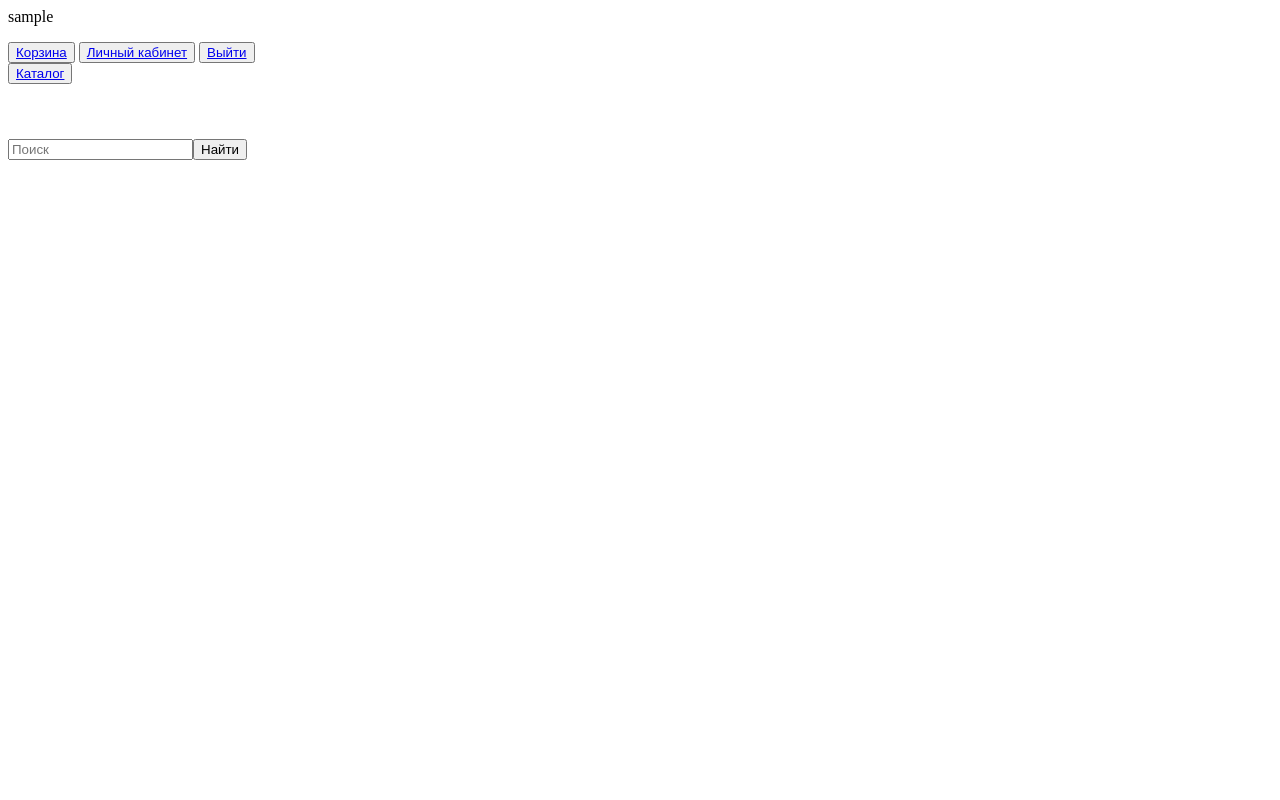
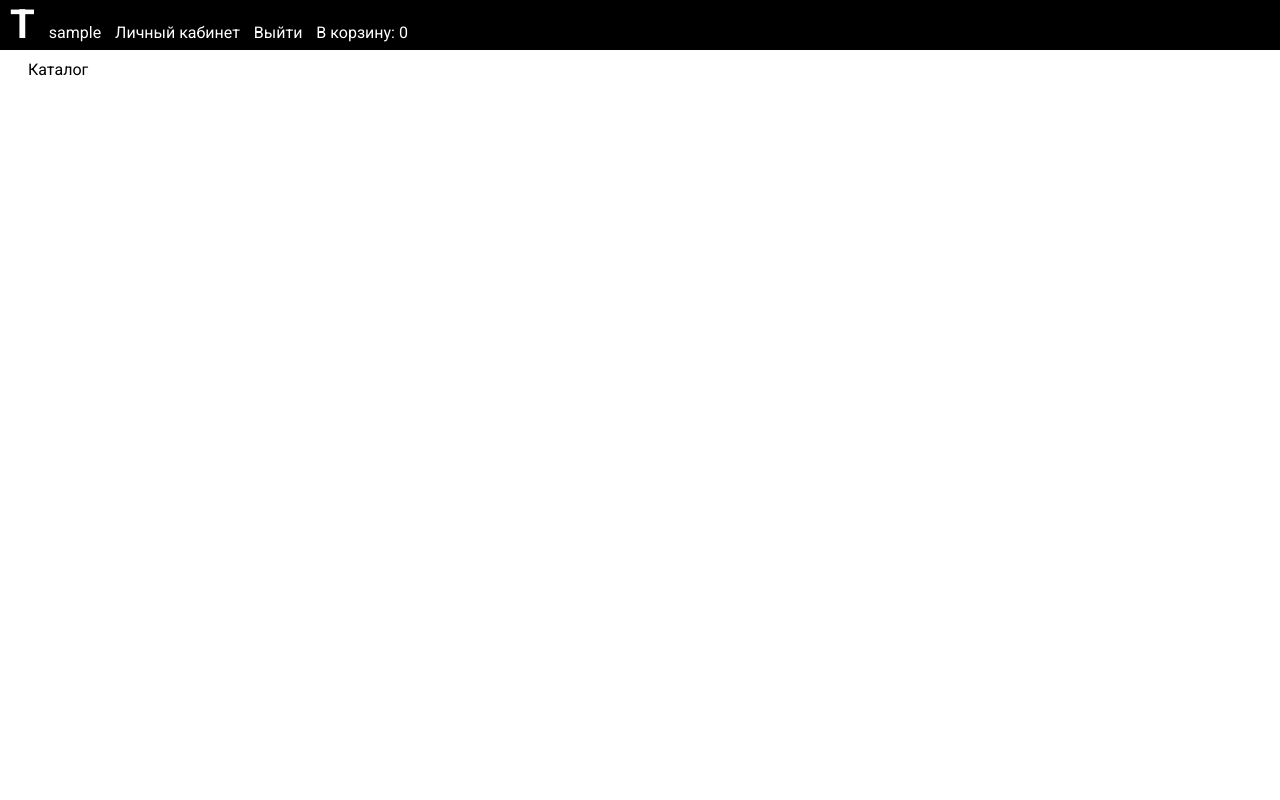
Before and after one commit to MisdGhost17/online-shop, a Django app: page / in a window 1280 px wide. Run offline with Django 5.2, Linux system fonts and the light colour scheme; the visitor is signed in with stand-in values (Sample User, id 1); data that the repository does not hold is empty.

Commit message:
begin css and html

```diff
--- a/shop/products/templates/products/base.html
+++ b/shop/products/templates/products/base.html
@@ -4,23 +4,43 @@
   <meta charset="UTF-8">
   <title>{{ title }}</title>
   <link href="{% static 'css/main.css' %}" rel="stylesheet">
+  <link rel="preconnect" href="https://fonts.googleapis.com">
+  <link rel="preconnect" href="https://fonts.gstatic.com" crossorigin>
+  <link href="https://fonts.googleapis.com/css2?family=Roboto:ital,wght@0,100..900;1,100..900&display=swap" rel="stylesheet">
 </head>
 <body>
   <header>
+    <div class="shapka">
+    <div class="header-block logo">
+      <h1><a href = "{% url 'allproducts' %}">T</a></h1>
+    </div>
     {% if user.is_authenticated %}
+    <div class="header-block username">
       <p>{{ user.username }}</p>
-      <button><a href="{% url 'cart' %}">Корзина</a></button>
-      <button><a href="{% url 'profileupdate' %}">Личный кабинет</a></button>
-      <button><a href="{% url 'logout' %}">Выйти</a></button>
+    </div>
+    <div class="header-block">
+      <a href="{% url 'profileupdate' %}">Личный кабинет</a>
+    </div>
+    <div class="header-block">
+      <a href="{% url 'logout' %}">Выйти</a>
+    </div>
+    <div class="header-block top-cart">
+      <a href="{% url 'cart' %}">В корзину: {{ products_in_cart }}</a>
+    </div>
     {% else %}
-      <button><a href="{% url 'login' %}">Войти</a></button>
-      <button><a href="{% url 'registration' %}">Зарегистрироваться</a></button>
+    <div class="header-block">
+      <a href="{% url 'login' %}">Войти</a>
+    </div>
+    <div class="header-block">
+       <a href="{% url 'registration' %}">Зарегистрироваться</a>
+    </div>
+      </div>
     {% endif %}
   </header>
   <nav class="categories">
-    <button class ="category"><a href="{% url 'allproducts' %}">Каталог</a></button>
+    <a class ="category" href="{% url 'allproducts' %}">Каталог</a>
     {% for category in categories %}
-        <button class="category"><a href="{% url 'showcategoryproducts' category.id %}">{{ category.name }}</a></button>
+        <a class="category" href="{% url 'showcategoryproducts' category.id %}">{{ category.name }}</a>
     {% endfor %}
   </nav>
   {% block content %} {% endblock %}
--- a/shop/products/views.py
+++ b/shop/products/views.py
@@ -2,20 +2,22 @@
 from cart.forms import CartAddProductForm
 from products.models import Product, ProductCategory
 from products.forms import ProductSearchForm
-from django.core.paginator import Paginator
+from cart.cart import Cart
 
 def allproducts(request):
+    cart = Cart(request)
     cart_product_form = CartAddProductForm()
     context = {
         'title': 'Shop',
         'categories': ProductCategory.objects.all(),
         'cart_product_form': cart_product_form,
+        'products_in_cart': cart.len_all_products_in_cart(),
         'cat_sort': False,
     }
     if request.method == 'POST':
         form = ProductSearchForm(data=request.POST)
         if form.is_valid():
-            context['products']= Product.objects.all()
+            context['products']= Product.objects.filter(name__icontains=form.cleaned_data['search_field'])
             context['search_form']= form
     else:
         form = ProductSearchForm()
@@ -40,7 +42,7 @@
             context['products']= products
             context['search_form'] = form
     else:
-        context['products'] = Product.objects.all()
+        context['products'] = products
         context['search_form'] = ProductSearchForm()
     return render(request, 'products/index.html', context)
 
--- a/shop/static/css/main.css
+++ b/shop/static/css/main.css
@@ -1,3 +1,6 @@
+*{
+    font-family: "Roboto", serif;
+}
 .product{
     display: inline-block;
     margin: 20px;
@@ -7,12 +10,58 @@
 }
 .categories{
     height: 60px;
+    position: absolute;
+    top: 60px;
 }
 .category{
     float: left;
+    margin-left: 20px;
+
 }
 
 .product_image{
     width: 500px;
     height: 500px;
 }
+
+a{
+    text-decoration: None;
+    color: black;
+}
+
+header{
+    position: absolute;
+    padding: 0;
+    width: 100%;
+    height: 50px;
+    background-color: black;
+    top: 0;
+    left: 0;
+}
+.logo h1 a{
+    color: white;
+    font-size: 40px;
+    margin-left: 0px;
+}
+
+.top-cart{
+
+}
+
+.username{
+    color: white;
+}
+
+.header-block{
+    display: inline-block;
+    margin-top: -20px;
+    margin-left: 10px;
+}
+
+.header-block a{
+        color: white;
+}
+
+.header-block p{
+    color: white;
+}
```
Also changed, not shown: 1 other file.
